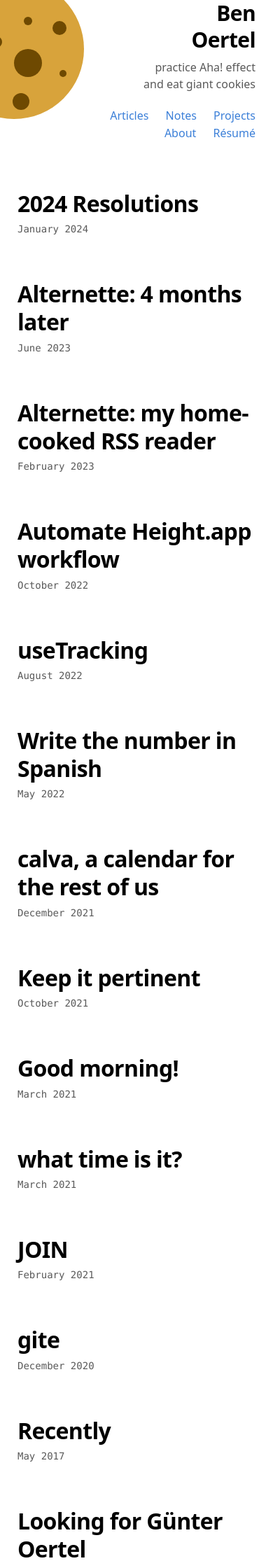
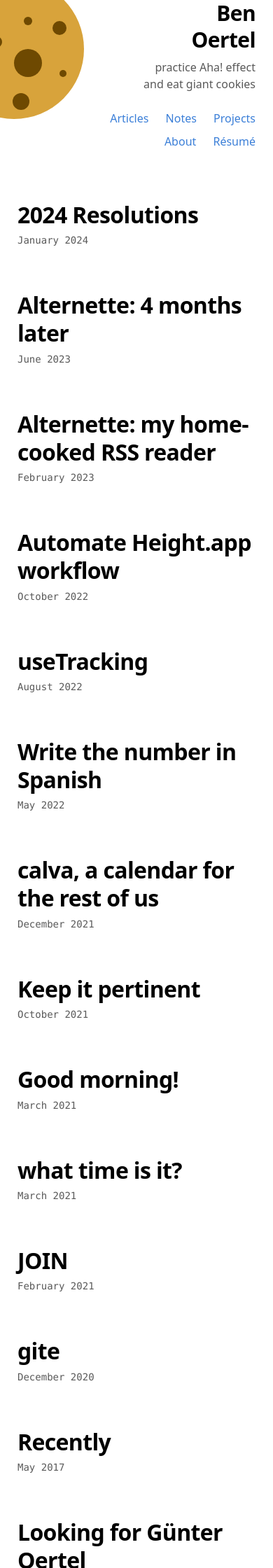
Before and after one commit to boertel/blog, a Jekyll site: the page built from index.html, in a window 390 px wide. Shown: the top 2240 px of the page at 70% size. Built offline with Jekyll 4.4.1, drawn with Linux system fonts in a browser that asks for light colours.

```diff
--- a/static/css/blog.css
+++ b/static/css/blog.css
@@ -407,13 +407,15 @@
     max-width: 150px;
   }
   .sidebar div.meta .nav li {
+    overflow: auto;
     display: inline;
   }
   .sidebar div.meta .nav {
     margin-right: -10px;
   }
   .sidebar div.meta .nav li a {
-    padding: 0 10px;
+    display: inline-block;
+    padding: 4px 10px;
   }
   .sidebar .meta p {
     margin-bottom: 5px;
```
